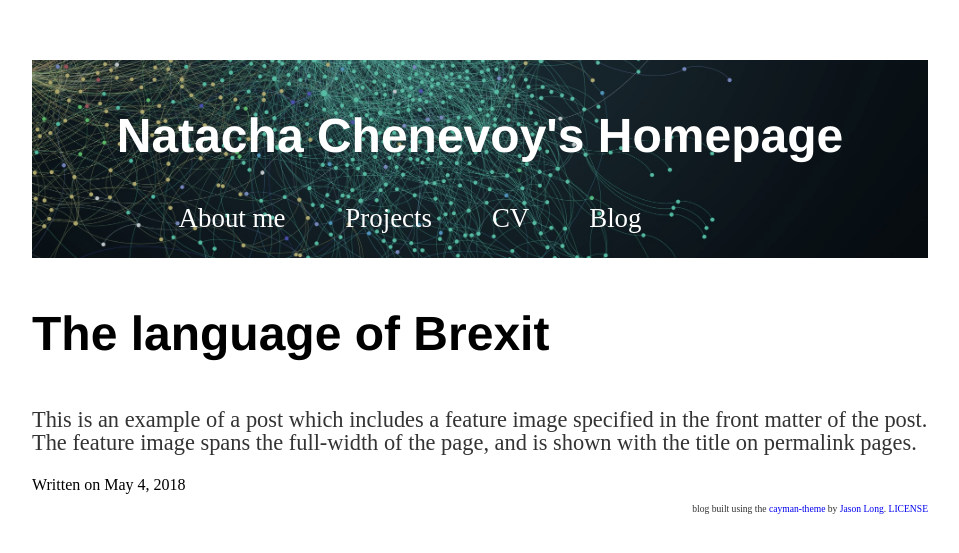
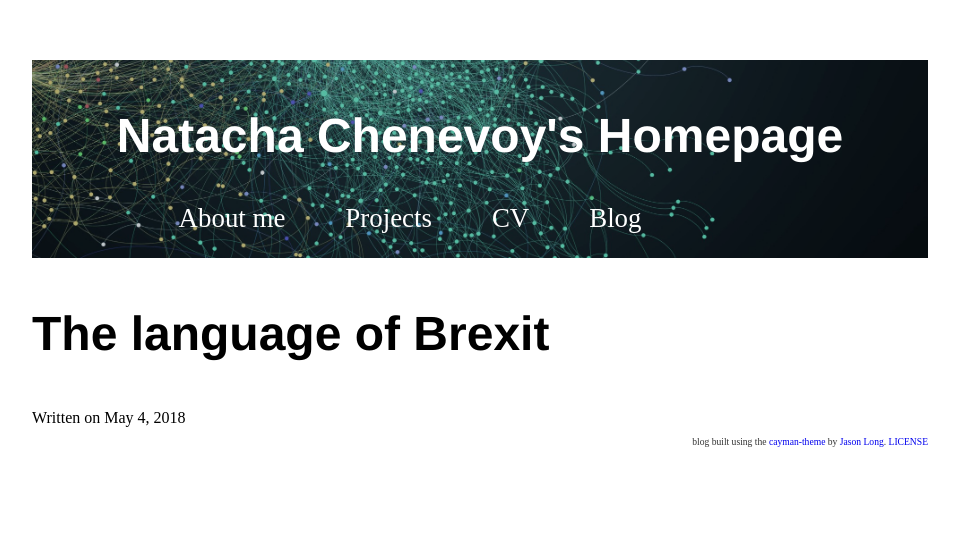
Before and after one commit to mednche/mednche.github.io, a Jekyll site: the page built from _posts/2018-05-04-language-of-brexit.md, in a window 1280 px wide. Shown: the top 553 px of the page, without its empty margins (160-1119 px from the left). Built offline with Jekyll 4.4.1, drawn with Linux system fonts in a browser that asks for light colours.

Commit message:
Update 2018-05-04-language-of-brexit.md

```diff
--- a/_posts/2018-05-04-language-of-brexit.md
+++ b/_posts/2018-05-04-language-of-brexit.md
@@ -1,9 +1,7 @@
 ---
 layout: posts
 title: The language of Brexit
-feature-img: "images/cover.png"
-thumbnail: "images/cover.png"
+feature-img: "images/brexit.png"
+thumbnail: "images/brexit.png"
 tags: [Topic modelling, Brexit, tabloids]
 ---
-
-This is an example of a post which includes a feature image specified in the front matter of the post. The feature image spans the full-width of the page, and is shown with the title on permalink pages.
```
